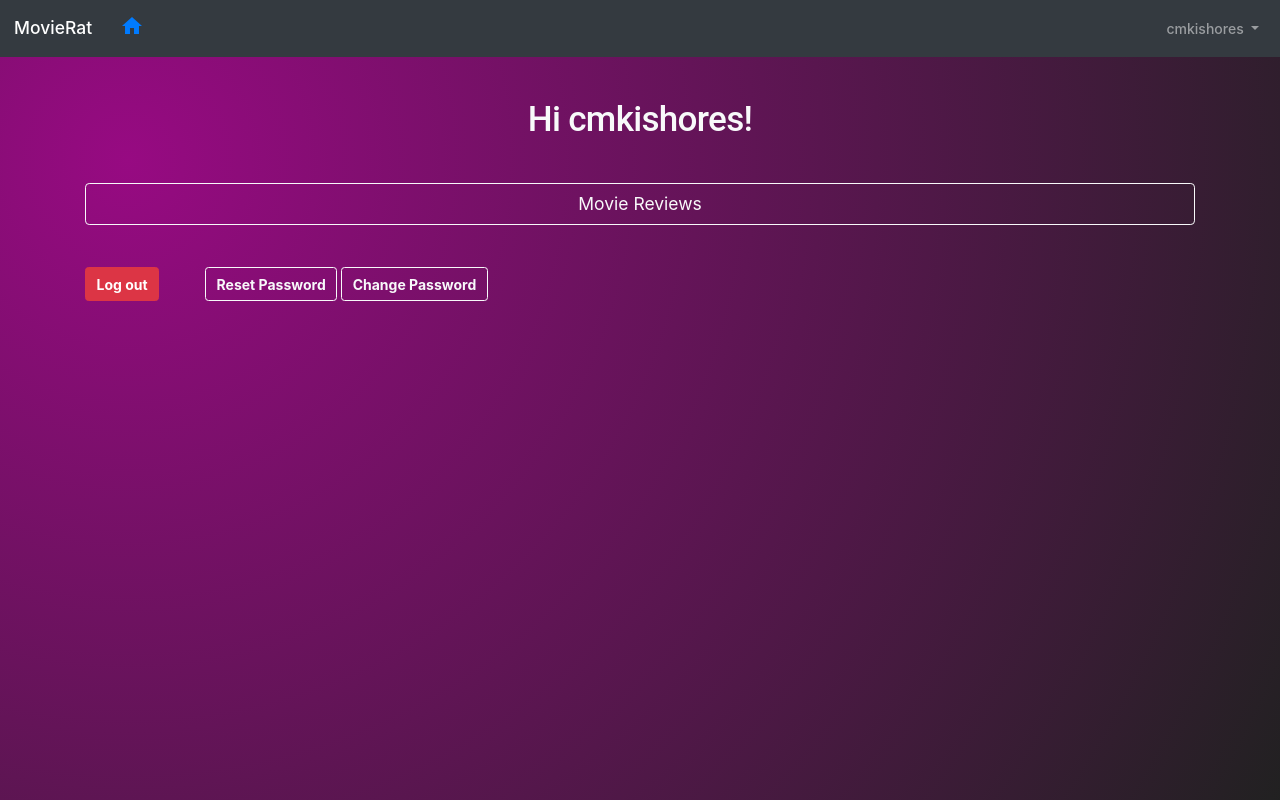
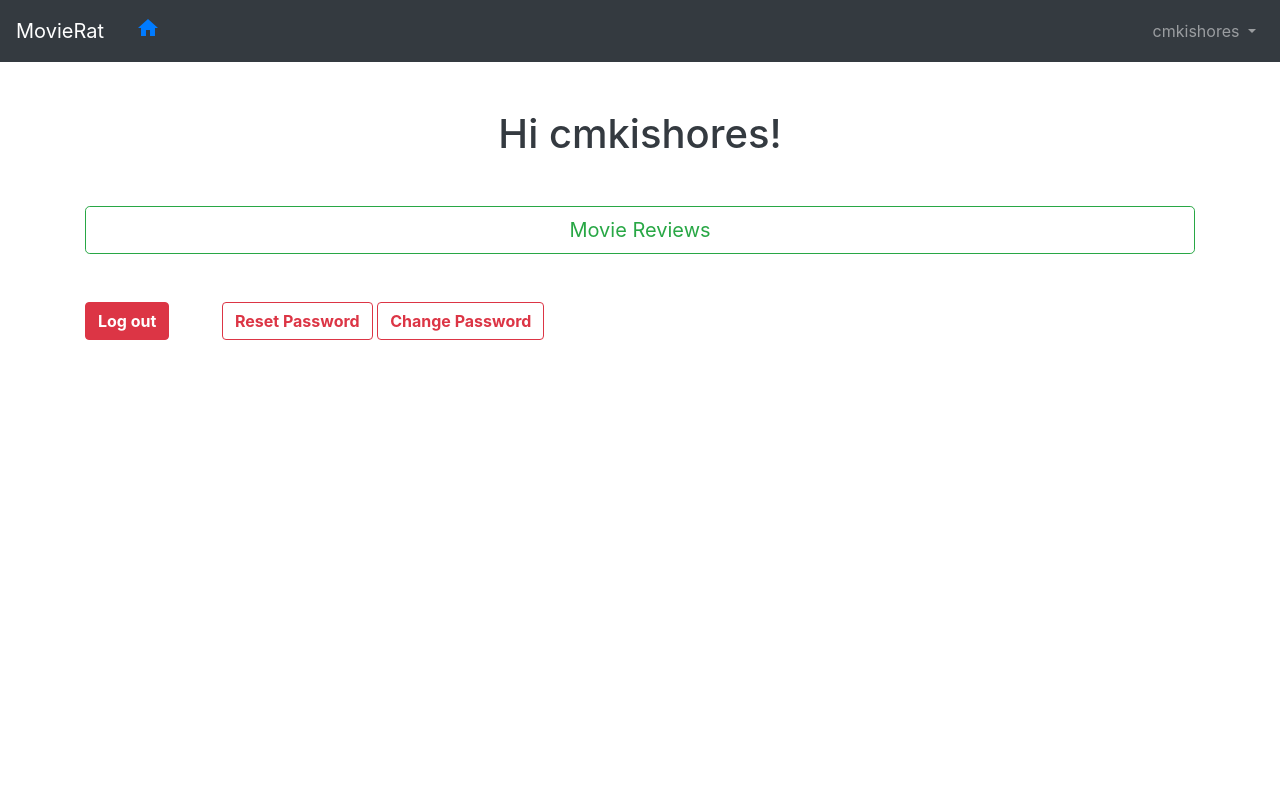
Before and after one commit to cmkishores/movie_review, a Django app: page / in a window 1280 px wide. Run offline with Django 3.2, Linux system fonts and the light colour scheme; a user stored in the database is signed in; some libraries are stand-ins or nearby versions.

Commit message:
Removed local css and made some changes to buttons

```diff
--- a/static/css/base.css
+++ b/static/css/base.css
@@ -1,8 +1,7 @@
 body {
 
 	font-family: 'Barlow';
-
-    background-image: radial-gradient( circle farthest-corner at 10% 20%,  rgba(151,10,130,1) 0%, rgba(33,33,33,1) 100.2% );
+	background: linear-gradient(to top, #BF360C, #FFA726);
 	height: 100%;
     margin: 0;
     background-repeat: no-repeat;
@@ -17,6 +16,6 @@ html {
     height: 100%;
 }
 .navbar-default {
-    color: ##D84315;
-    background-color: ##D84315;
+    color: #D84315;
+    background-color: #D84315;
 }
--- a/templates/addreview.html
+++ b/templates/addreview.html
@@ -10,7 +10,7 @@
 
 <form action="" method="post" >{% csrf_token %}
 	{{ form|crispy }}
-	<button class =" mdl-button mdl-js-button mdl-button--raised mdl-js-ripple-effect mdl-button--accent"  type="submit">Add</button>
+	<button class ="btn btn-success font-weight-bold col-ml-5 mr-5 md-4 mt-5"  type="submit">Add</button>
 </form>
 
 {% else %}
--- a/templates/base.html
+++ b/templates/base.html
@@ -3,21 +3,17 @@
 <html lang="en">
 <head>
 	<meta charset="utf-8">
-    <meta name="viewport" content="width=device-width, \\
-    initial-scale=1, shrink-to-fit=no">
-    <link rel="stylesheet" href="{% static 'css/base.css' %}">
+    <meta name="viewport" content="width=device-width, initial-scale=1, shrink-to-fit=no">
+
     <link rel="stylesheet" href="https://fonts.googleapis.com/icon?family=Material+Icons">
-<link rel="stylesheet" href="https://code.getmdl.io/1.3.0/material.indigo-pink.min.css">
 
-    <link href="https://fonts.googleapis.com/icon?family=Material+Icons"
-      rel="stylesheet">
       <link href="https://fonts.googleapis.com/css?family=Barlow:100,200i,300i,400,400i,500,500i,700,700i,900,900i&display=swap" rel="stylesheet">
 
     <link rel="stylesheet" href="https://stackpath.bootstrapcdn.com/bootstrap/4.3.1/css/bootstrap.min.css" integrity="sha384-ggOyR0iXCbMQv3Xipma34MD+dH/1fQ784/j6cY/iJTQUOhcWr7x9JvoRxT2MZw1T" crossorigin="anonymous">
 
 	<title>{% block title %} {% endblock title %} </title>
 </head>
-<body class="carousel">
+<body>
 
 		<nav class="navbar navbar-default navbar-expand-md navbar-dark bg-dark mb-4">
       <a class="navbar-brand" href="{% url 'home' %}"> MovieRat </a>
--- a/templates/home.html
+++ b/templates/home.html
@@ -31,7 +31,7 @@
   </div>
         {% if request.user.is_authenticated %}
         <div class="col-md-4 mt-5 text-center">
-          <a class = "btn btn-outline-light " href="{% url 'addreview' %}">Add a Review!</a>
+          <a class = "btn btn-outline-dark " href="{% url 'addreview' %}">Add a Review!</a>
           {% endif %}
         </div>
 
--- a/templates/index.html
+++ b/templates/index.html
@@ -6,17 +6,17 @@
 
 {% block body %}
 	{% if user.is_authenticated %}
-  		<h1 class="md-5 mt-5 text-center text-light">Hi {{ user.username }}! </h1>
+  		<h1 class="md-5 mt-5 text-center text-dark">Hi {{ user.username }}! </h1>
 
 
 
 
- 		 <a href="{% url 'home' %}" class="btn btn-outline-light btn-lg btn-block mt-5" role="button">Movie Reviews</a>
+ 		 <a href="{% url 'home' %}" class="btn btn-outline-success btn-lg btn-block mt-5" role="button">Movie Reviews</a>
 
  		 <a class="btn btn-danger font-weight-bold col-ml-5 mr-5 md-4 mt-5" href="{% url 'logout' %}"> Log out </a>
 
- 		 <a class="btn btn-outline-light font-weight-bold col-ml-5 md-4 mt-5" href="{% url 'password_reset' %}" >Reset Password</a>
- 		 <a class="btn btn-outline-light font-weight-bold col-ml-5 md-4 mt-5"href="{% url 'password_change' %}" >Change Password</a>
+ 		 <a class="btn btn-outline-danger font-weight-bold col-ml-5 md-4 mt-5" href="{% url 'password_reset' %}" >Reset Password</a>
+ 		 <a class="btn btn-outline-danger font-weight-bold col-ml-5 md-4 mt-5"href="{% url 'password_change' %}" >Change Password</a>
 
 
 	{% else %}
```
Also changed, not shown: movie_review/settings.py (+3 -4 lines), 2 other files.
